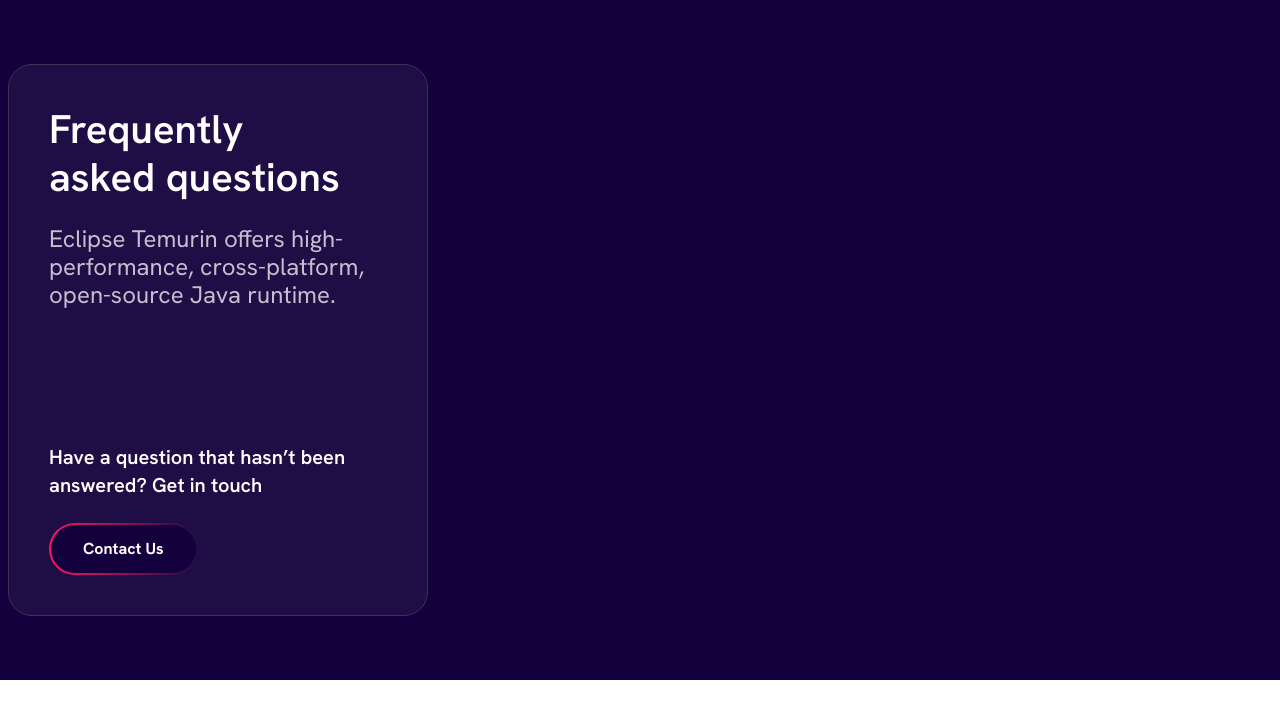
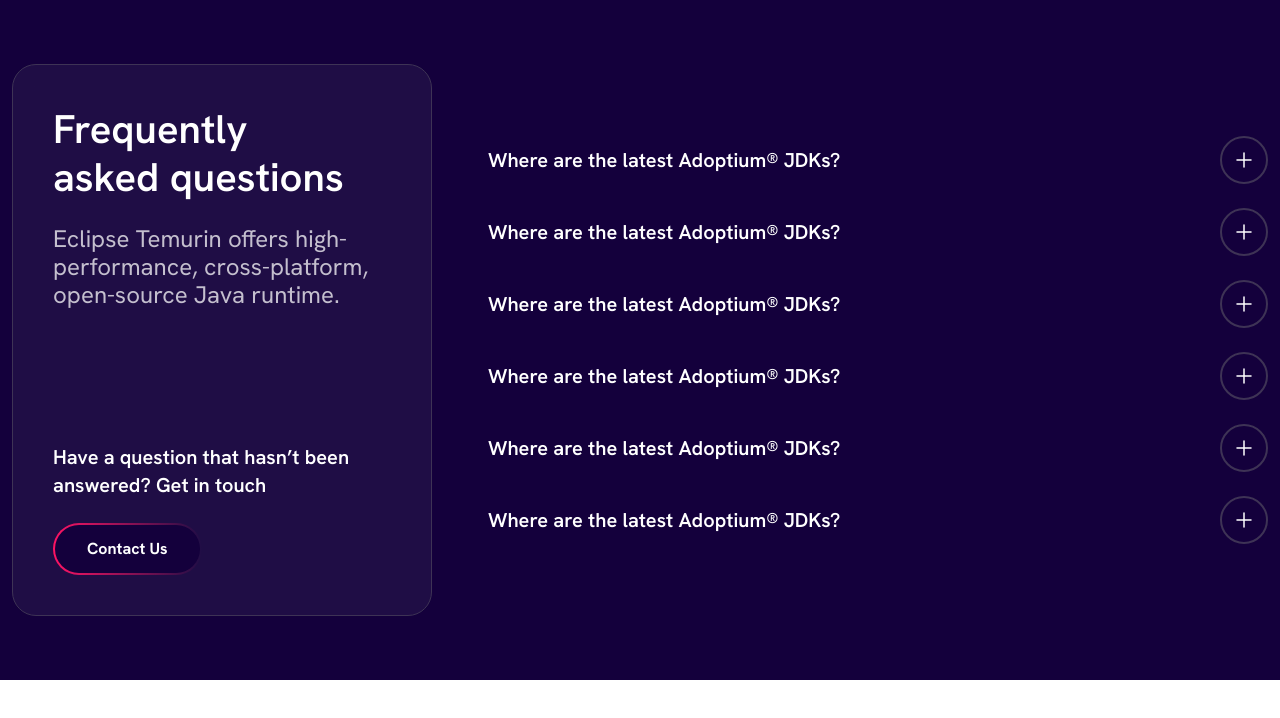
Before and after one commit to YakshitJhajhria/new-, a Next.js app: page /demoapply in a window 1280 px wide. Shown: the top 718 px of the page. Built offline with nearby package versions, Linux system fonts and the light colour scheme.

Commit message:
almost completed the faq section

```diff
--- a/components/landingpage/Faq.jsx
+++ b/components/landingpage/Faq.jsx
@@ -1,8 +1,9 @@
 import React from "react";
+import Faqdisclosure from "./Faqdisclosure";
 
 const Faq = () => {
   return (
-    <div className="bg-fllopydisk px-6 xl:px-0 py-8 sm:py-16">
+    <div className="bg-fllopydisk px-6 xl:px-3 py-8 sm:py-16">
       <div className="max-w-[1264px] w-full mx-auto flex flex-col lg:flex-row items-center lg:justify-between gap-6">
         <div className="p-8 sm:p-10 backdrop-blur-md rounded-[24px] border border-nightlyactivities bg-[var(--tones-white-5,rgba(255,255,255,0.05))] flex flex-col justify-between max-w-[420px] w-full h-[552px]">
           <div className="flex flex-col gap-6">
@@ -36,7 +37,9 @@
             </div>
           </div>
         </div>
-        <div></div>
+        <div className="max-w-[780px] w-full">
+          <Faqdisclosure />
+        </div>
       </div>
     </div>
   );
--- /dev/null
+++ b/components/landingpage/Faqdisclosure.jsx
@@ -0,0 +1,156 @@
+import {
+  eclipseFoundationLinks,
+  legalLinks,
+  otherLinks,
+  usefulLinks,
+} from "@/components/common/helper";
+import { MinusIcon, PlusIcon } from "@/components/common/icons";
+import { Disclosure } from "@headlessui/react";
+import Link from "next/link";
+
+export default function Faqdisclosure() {
+  return (
+    <div className="w-full bg-fllopydisk h-auto flex flex-col gap-6">
+      <div className="flex flex-col gap-6">
+        <Disclosure>
+          {({ open }) => (
+            <div>
+              <Disclosure.Button className="flex w-full justify-between items-center">
+                <p className="text-white font-hankengrotesk text-[20px] leading-7 font-semibold">
+                  Where are the latest Adoptium® JDKs?
+                </p>
+                <div className="duration-300">
+                  {open ? <MinusIcon /> : <PlusIcon />}
+                </div>
+              </Disclosure.Button>
+              <Disclosure.Panel className="pt-6">
+                <div>
+                  <p className="text-white">
+                    Lorem, ipsum dolor sit amet consectetur adipisicing elit.
+                    Voluptas quo quam deleniti aliquid, sequi quae debitis
+                    minima perferendis, itaque a modi sapiente accusamus autem
+                    laboriosam porro at rem perspiciatis ex.
+                  </p>
+                </div>
+              </Disclosure.Panel>
+            </div>
+          )}
+        </Disclosure>
+        <Disclosure as="div">
+          {({ open }) => (
+            <div>
+              <Disclosure.Button className="flex w-full justify-between items-center">
+                <p className="text-white font-hankengrotesk text-[20px] leading-7 font-semibold">
+                  Where are the latest Adoptium® JDKs?
+                </p>
+                {open ? <MinusIcon /> : <PlusIcon />}
+              </Disclosure.Button>
+              <Disclosure.Panel className="pt-6">
+                <div>
+                  <p className="text-white">
+                    Lorem, ipsum dolor sit amet consectetur adipisicing elit.
+                    Voluptas quo quam deleniti aliquid, sequi quae debitis
+                    minima perferendis, itaque a modi sapiente accusamus autem
+                    laboriosam porro at rem perspiciatis ex.
+                  </p>
+                </div>
+              </Disclosure.Panel>
+            </div>
+          )}
+        </Disclosure>
+      </div>
+      <div className="flex flex-col gap-6">
+        <Disclosure>
+          {({ open }) => (
+            <div>
+              <Disclosure.Button className="flex w-full justify-between items-center">
+                <p className="text-white font-hankengrotesk text-[20px] leading-7 font-semibold">
+                  Where are the latest Adoptium® JDKs?
+                </p>
+                {open ? <MinusIcon /> : <PlusIcon />}
+              </Disclosure.Button>
+              <Disclosure.Panel className="pt-6">
+                <div>
+                  <p className="text-white">
+                    Lorem, ipsum dolor sit amet consectetur adipisicing elit.
+                    Voluptas quo quam deleniti aliquid, sequi quae debitis
+                    minima perferendis, itaque a modi sapiente accusamus autem
+                    laboriosam porro at rem perspiciatis ex.
+                  </p>
+                </div>
+              </Disclosure.Panel>
+            </div>
+          )}
+        </Disclosure>
+        <Disclosure as="div">
+          {({ open }) => (
+            <div>
+              <Disclosure.Button className="flex w-full justify-between items-center">
+                <p className="text-white font-hankengrotesk text-[20px] leading-7 font-semibold">
+                  Where are the latest Adoptium® JDKs?
+                </p>
+                {open ? <MinusIcon /> : <PlusIcon />}
+              </Disclosure.Button>
+              <Disclosure.Panel className="pt-6">
+                <div>
+                  <p className="text-white">
+                    Lorem, ipsum dolor sit amet consectetur adipisicing elit.
+                    Voluptas quo quam deleniti aliquid, sequi quae debitis
+                    minima perferendis, itaque a modi sapiente accusamus autem
+                    laboriosam porro at rem perspiciatis ex.
+                  </p>
+                </div>
+              </Disclosure.Panel>
+            </div>
+          )}
+        </Disclosure>
+      </div>
+      <div className="flex flex-col gap-6">
+        <Disclosure>
+          {({ open }) => (
+            <div>
+              <Disclosure.Button className="flex w-full justify-between items-center">
+                <p className="text-white font-hankengrotesk text-[20px] leading-7 font-semibold">
+                  Where are the latest Adoptium® JDKs?
+                </p>
+                {open ? <MinusIcon /> : <PlusIcon />}
+              </Disclosure.Button>
+              <Disclosure.Panel className="pt-6">
+                <div>
+                  <p className="text-white">
+                    Lorem, ipsum dolor sit amet consectetur adipisicing elit.
+                    Voluptas quo quam deleniti aliquid, sequi quae debitis
+                    minima perferendis, itaque a modi sapiente accusamus autem
+                    laboriosam porro at rem perspiciatis ex.
+                  </p>
+                </div>
+              </Disclosure.Panel>
+            </div>
+          )}
+        </Disclosure>
+        <Disclosure as="div">
+          {({ open }) => (
+            <div>
+              <Disclosure.Button className="flex w-full justify-between items-center">
+                <p className="text-white font-hankengrotesk text-[20px] leading-7 font-semibold">
+                  Where are the latest Adoptium® JDKs?
+                </p>
+                {open ? <MinusIcon /> : <PlusIcon />}
+              </Disclosure.Button>
+              <Disclosure.Panel className="pt-6">
+                <div>
+                  <p className="text-white">
+                    Lorem, ipsum dolor sit amet consectetur adipisicing elit.
+                    Voluptas quo quam deleniti aliquid, sequi quae debitis
+                    minima perferendis, itaque a modi sapiente accusamus autem
+                    laboriosam porro at rem perspiciatis ex.
+                  </p>
+                </div>
+              </Disclosure.Panel>
+            </div>
+          )}
+        </Disclosure>
+      </div>
+    </div>
+  );
+}
```
